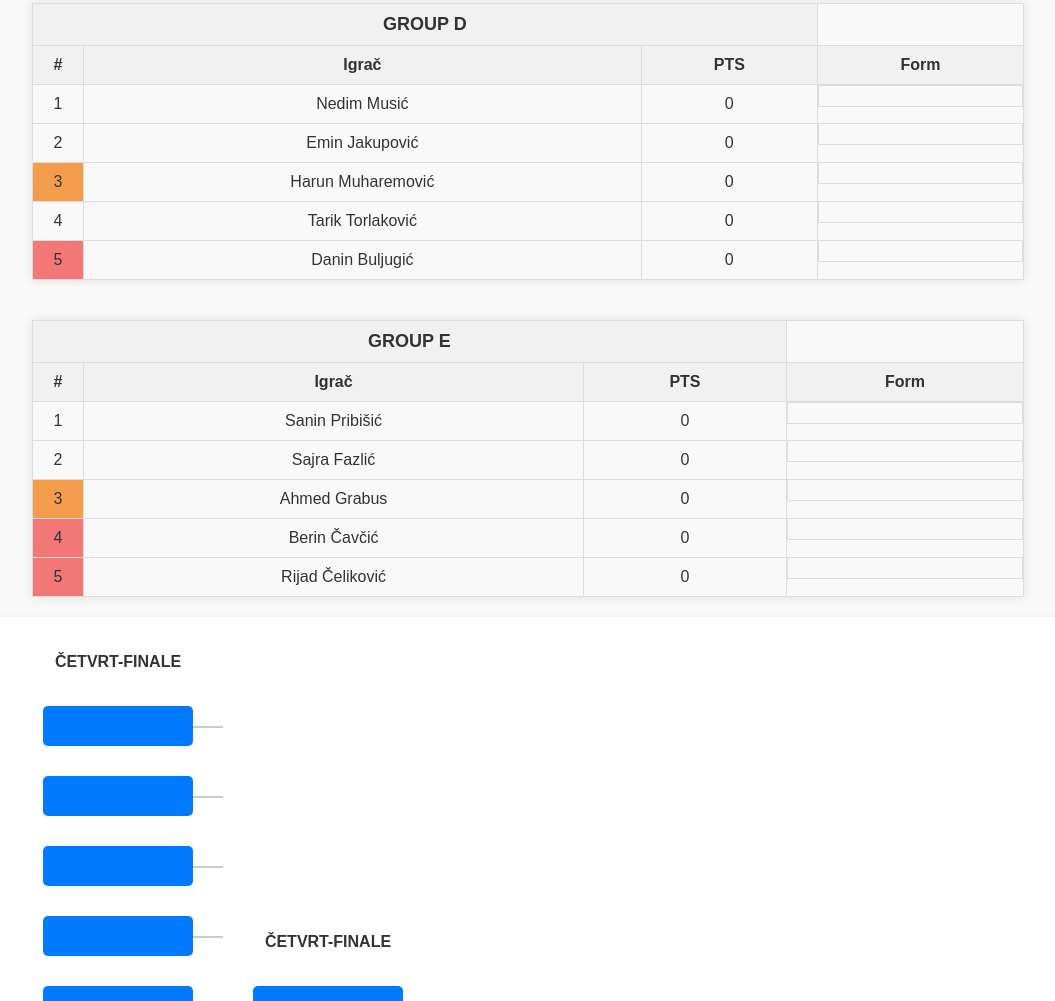
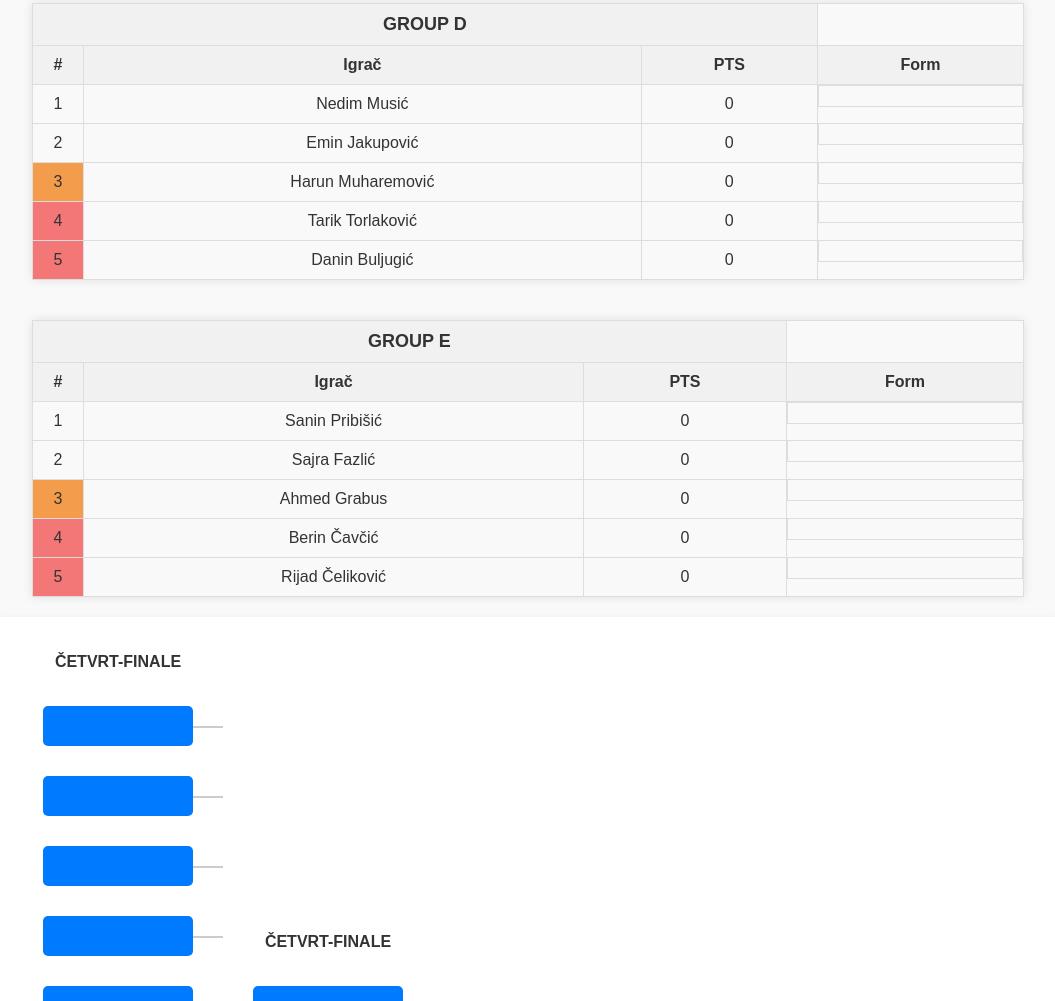
Before and after one commit to EminJakupovic/Sahovska_sekcija, a plain HTML site: page news1.html in a window 1280 px wide. Shown: the part 1353-2354 px from the top of the page, without its empty margins (112-1167 px from the left). Drawn offline with Linux system fonts and the light colour scheme.

Commit message:
Update news1.html

```diff
--- a/news1.html
+++ b/news1.html
@@ -408,7 +408,7 @@
             </td>
         </tr>
         <tr>
-            <td>4</td>
+            <td class="last">4</td>
             <td class="team">Tarik Torlaković</td>
             <td>0</td>
             <td class="form">
```
